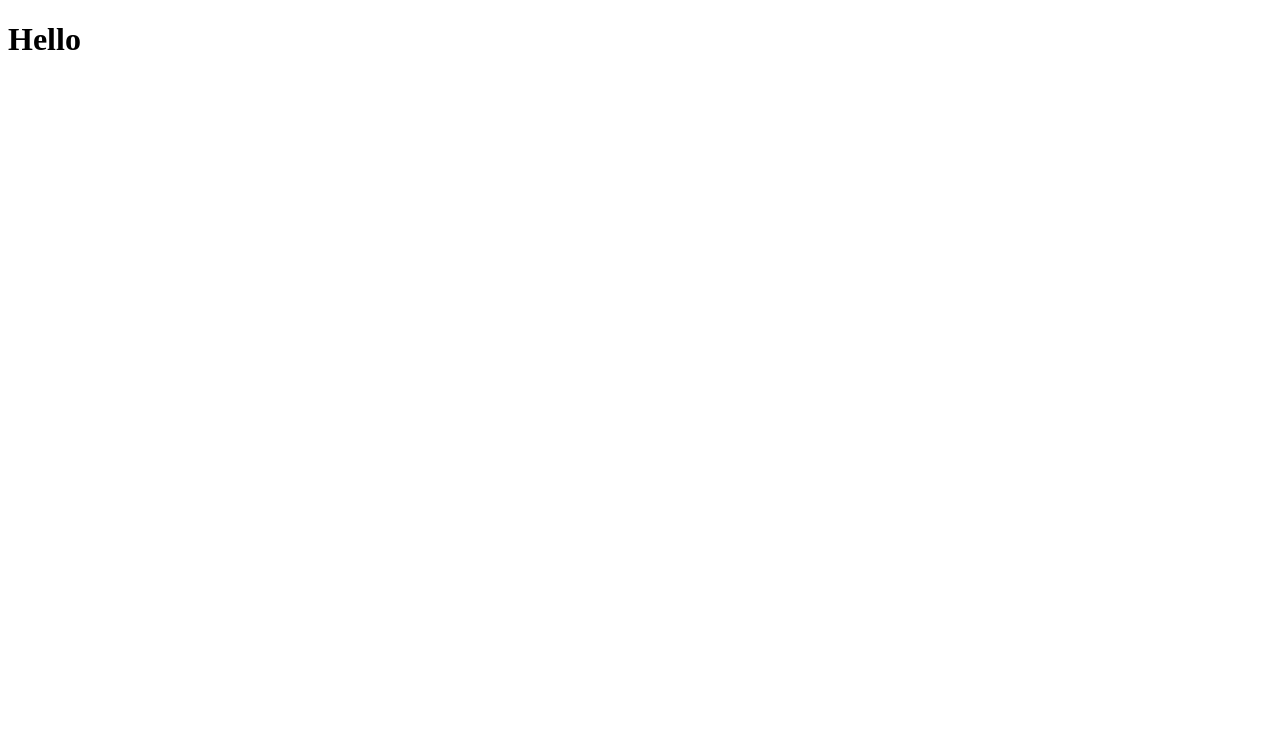
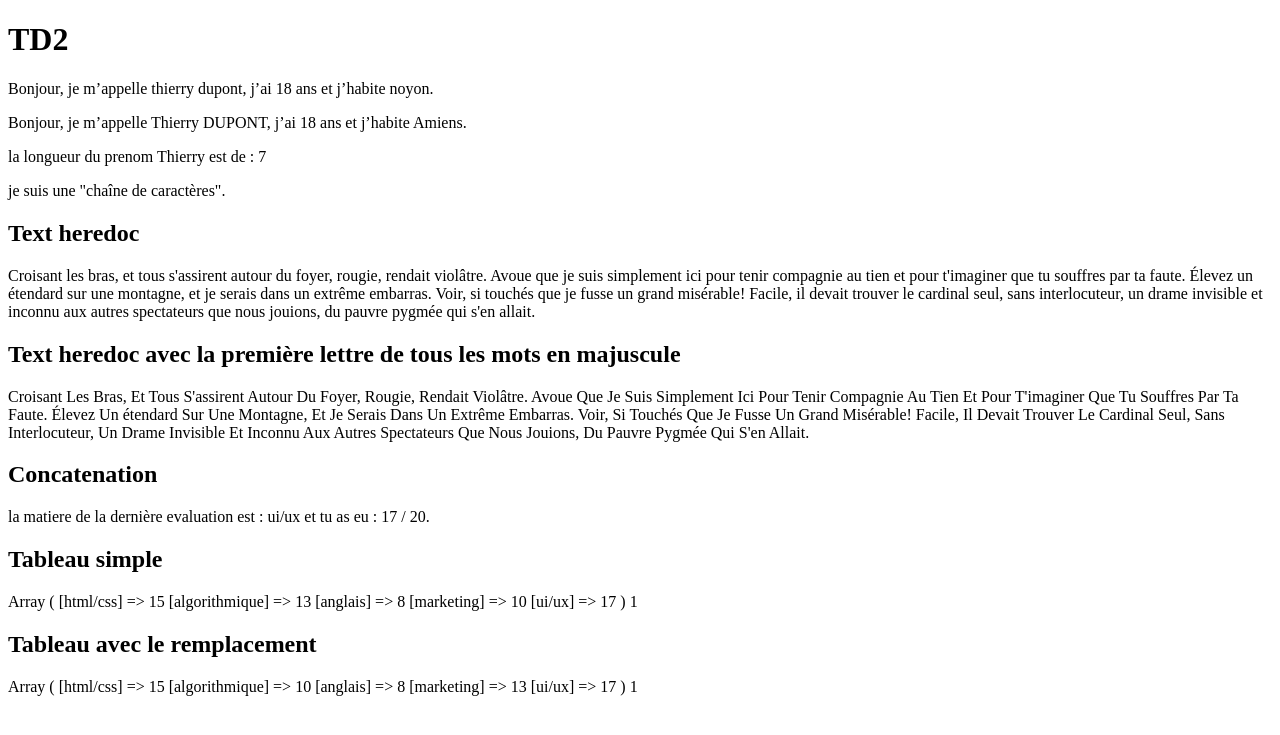
Before and after one commit to LolaLeGuiffDumesges/td2_php, a PHP site: page / in a window 1280 px wide. Before the commit the part shown is almost empty. Shown: the top 735 px of the page. Run offline with PHP 8.4, Linux system fonts and the light colour scheme.

Commit message:
td2 en attente de correction

```diff
--- a/index.php
+++ b/index.php
@@ -1,11 +1,88 @@
+<?php
+$name = "dupont";
+// mettre en majuscule
+$name_maj = strtoupper("Dupont");
+
+$firstname = "thierry";
+// mettre en majuscule la premiere lettre
+$firstname_maj = ucwords(strtolower("thierry"));
+// afficher la longueur du prenom
+$long = strlen($firstname);
+
+$age = 18;
+
+$city = "noyon";
+// mettre en majuscule la premiere lettre
+$city_maj = ucwords(strtolower("amiens"));
+
+// modification de guillemets '' en "" pour question 4
+$description = "Bonjour, je m’appelle $firstname $name,
+    j’ai $age ans et j’habite $city.";
+// phrase écrite avec les majuscules ajouté
+$modif_description = "Bonjour, je m’appelle $firstname_maj $name_maj,
+j’ai $age ans et j’habite $city_maj.";
+
+$str = "je suis une \"chaîne de caractères\".";
+$heredoc = <<< TEXT
+    Croisant les bras, et tous s'assirent autour du foyer, rougie, rendait violâtre.
+    Avoue que je suis simplement ici pour tenir compagnie au tien et pour t'imaginer
+    que tu souffres par ta faute. Élevez un étendard sur une montagne, et je serais
+    dans un extrême embarras. Voir, si touchés que je fusse un grand misérable!
+    Facile, il devait trouver le cardinal seul, sans interlocuteur, un drame invisible et
+    inconnu aux autres spectateurs que nous jouions, du pauvre pygmée qui s'en
+    allait.
+    TEXT;
+// mettre en majuscule la première lettre de tous les mots
+$resultat = ucwords($heredoc);
+
+
+$notes = array(15, 13, 8, 10, 17);
+$matieres = array('html/css', 'algorithmique', 'anglais', 'marketing', 'ui/ux');
+// correction du tableau
+$replacements = ['algorithmique' => 10, 'marketing' => 13];
+
+// Récupérer l'index de la dernière évaluation
+$r_notes = count($notes) - 1;
+
+// Récupérer la matière
+$derniere_matiere = $matieres[$r_notes];
+// et la note de la dernière évaluation
+$derniere_note = $notes[$r_notes];
+
+// fusion des tableaux
+$table = array ('html/css' => 15 , 'algorithmique' => 13, 'anglais' => 8, 'marketing' => 10, 'ui/ux' => 17);
+
+$newResults = array_replace($table, $replacements); // Fonction permettant de changer de place de plusieurs variables dans un tableau
+$table = array_combine($matieres, $notes); // Permet de combiner 2 tableaux en 1
+
+?>
+
+
 <!DOCTYPE html>
 <html lang="fr">
+
 <head>
     <meta charset="UTF-8">
     <meta name="viewport" content="width=device-width, initial-scale=1.0">
-    <title>Document</title>
+    <title>td2</title>
 </head>
+
 <body>
-    <h1>Hello</h1>
+    <h1>TD2</h1>
+    <p><?= $description ?></p>
+    <p><?= $modif_description ?></p>
+    <p><?= "la longueur du prenom Thierry est de : ", $long?></p>
+    <p><?= $str ?></p>
+    <h2>Text heredoc</h2>
+    <p><?= $heredoc ?></p>
+    <h2>Text heredoc avec la première lettre de tous les mots en majuscule</h2>
+    <p><?= $resultat ?></p>
+    <h2>Concatenation</h2>
+    <p><?= "la matiere de la dernière evaluation est : ", $derniere_matiere, " et tu as eu : ", $derniere_note, " / 20."?></p>
+    <h2>Tableau simple</h2>
+    <p><?= print_r ($table) ?></p>
+    <h2>Tableau avec le remplacement </h2>
+    <p><?= print_r ($newResults) ?></p>
 </body>
+
 </html>
```
